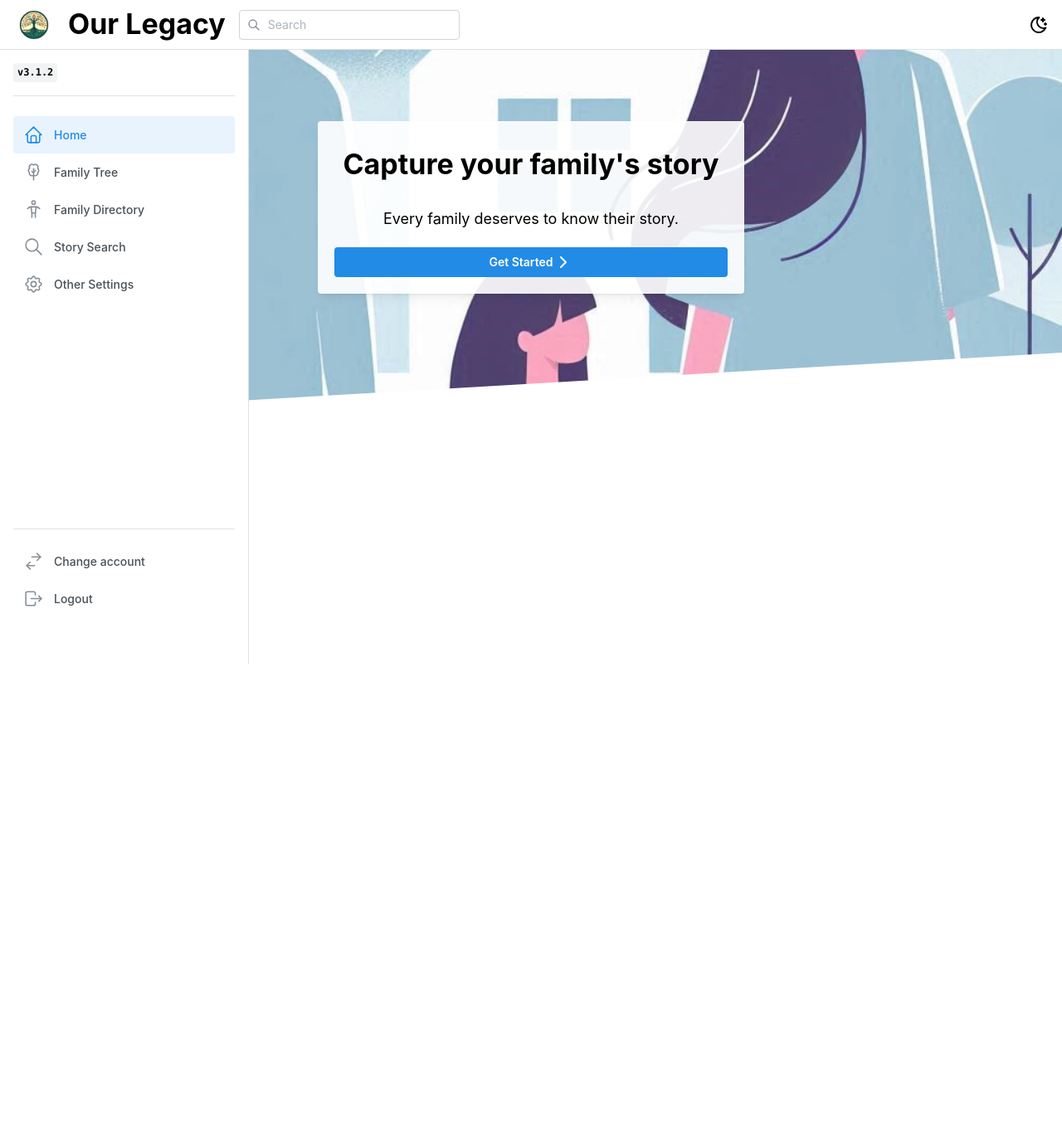
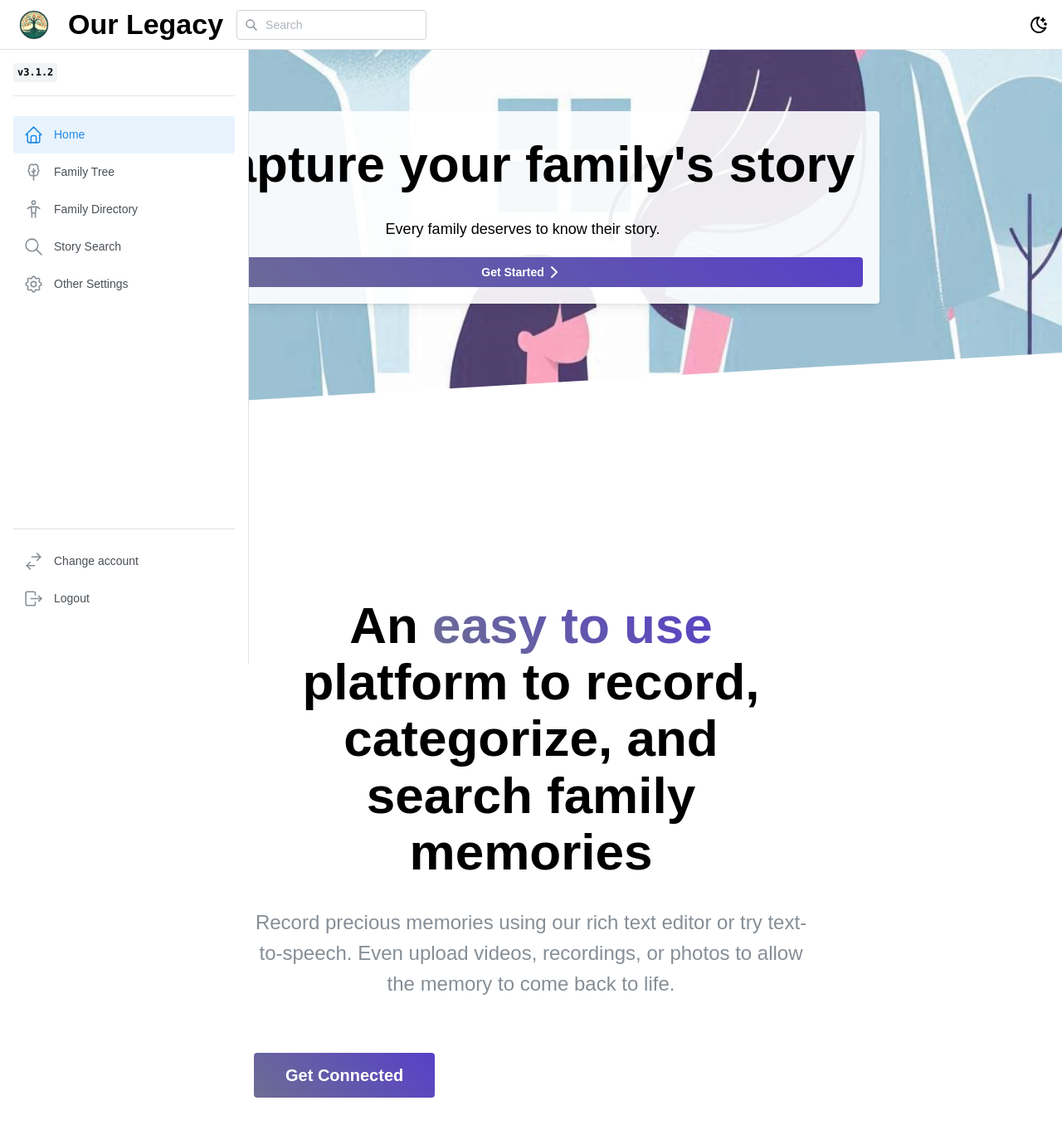
Before and after one commit to Connor-Miller/Stories, a React (Vite) app in the folder stories.client/: page / in a window 1280 px wide. Shown: the top 1362 px of the page at 83% size. Before the commit the page ends 800 px from the top, so only its background shows below. Built offline with nearby package versions, Linux system fonts and the light colour scheme.

Commit message:
Adds themes and hiddendetails component

```diff
--- a/stories.client/src/App.tsx
+++ b/stories.client/src/App.tsx
@@ -8,7 +8,9 @@ import './App.css';
 
 import {
     AppShell,
-    MantineProvider
+    MantineColorsTuple,
+    MantineProvider,
+    createTheme
 } from '@mantine/core';
 import { useDisclosure } from '@mantine/hooks';
 import { BrowserRouter } from 'react-router-dom';
@@ -28,9 +30,31 @@ function App() {
     })
     const [opened, { toggle }] = useDisclosure();
 
+    // Dark Blue
+    const primary: MantineColorsTuple = [
+        '#f3f3f7','#e3e3e7','#c5c5d0','#a4a4b9','#8888a5','#777699','#6d6d94','#5c5c82','#525174','#464668'
+    ];
+    // Light Purple
+    const secondary: MantineColorsTuple = [
+        '#f1eeff','#dedaf6','#bbb2e9','#9587db','#7563d0','#624cc9','#5740c7','#4733b0','#3e2c9e','#35258c'
+    ];
+    // Light Green
+    const tertiary: MantineColorsTuple = [
+        '#ebfffb','#d7fdf6','#a9fdec','#79fde2','#5bfdda','#4cfdd5','#44fdd2','#37e1b9','#28c8a5','#00ad8d'
+    ];
+
+    const theme = createTheme({
+        fontFamily: 'Greycliff CF, sans-serif',
+        colors: {
+            primary,
+            secondary,
+            tertiary
+        },
+    });
+
 
     return (
-        <MantineProvider>
+        <MantineProvider theme={theme }>
             <QueryClientProvider client={queryClient}>
                 <BrowserRouter>
                     <AppShell
--- a/stories.client/src/components/home/DiscoverFamily.css
+++ b/stories.client/src/components/home/DiscoverFamily.css
@@ -19,6 +19,7 @@
     background: rgba(255, 255, 255, 0.9); /* Semi-transparent background */
     padding: 20px;
     margin: 20px;
+    margin-right: 40px;
     text-align: center;
     display: flex;
     flex-direction: column;
@@ -27,6 +28,17 @@
 
 .card-title {
     padding: 10px;
+    font-family: Greycliff CF, var(--mantine-font-family);
+    font-size: rem(62px);
+    font-weight: 900;
+    line-height: 1.1;
+    margin: 0;
+    color: light-dark(var(--mantine-color-black), var(--mantine-color-white));
+
+    @media (max-width: $mantine-breakpoint-sm) {
+        font-size: rem(42px);
+        line-height: 1.2;
+    }
 }
 .card-subtitle {
     padding: 20px;
--- a/stories.client/src/components/home/DiscoverFamily.tsx
+++ b/stories.client/src/components/home/DiscoverFamily.tsx
@@ -10,7 +10,11 @@ const DiscoverFamily: React.FC = () => {
                 <Card className="overlay-card" shadow="sm" padding="lg">
                     <Title className="card-title" order={1}>Capture your family's story</Title>
                     <Text className="card-subtitle" size="lg">Every family deserves to know their story.</Text>
-                    <Button className="card-button">
+                <Button
+                    className="card-button"
+                    variant="gradient"
+                    gradient={{ from: 'primary', to: 'secondary' }}
+                >
                         Get Started
                         <IconChevronRight />
                     </Button>
--- /dev/null
+++ b/stories.client/src/components/home/HiddenDetails.module.css
@@ -0,0 +1,63 @@
+.wrapper {
+    padding: 10px;
+    margin: 10px;
+    position: relative;
+    box-sizing: border-box;
+    background-color: light-dark(var(--mantine-color-white), var(--mantine-color-dark-8));
+}
+
+.inner {
+    position: relative;
+    padding-top: rem(200px);
+    padding-bottom: rem(120px);
+
+    @media (max-width: $mantine-breakpoint-sm) {
+        padding-bottom: rem(80px);
+        padding-top: rem(80px);
+    }
+}
+
+.title {
+    font-family: Greycliff CF, var(--mantine-font-family);
+    font-size: rem(62px);
+    font-weight: 900;
+    line-height: 1.1;
+    margin: 0;
+    padding: 0;
+    color: light-dark(var(--mantine-color-black), var(--mantine-color-white));
+
+    @media (max-width: $mantine-breakpoint-sm) {
+        font-size: rem(42px);
+        line-height: 1.2;
+    }
+}
+
+.description {
+    margin-top: var(--mantine-spacing-xl);
+    font-size: rem(24px);
+
+    @media (max-width: $mantine-breakpoint-sm) {
+        font-size: rem(18px);
+    }
+}
+
+.controls {
+    margin-top: calc(var(--mantine-spacing-xl) * 2);
+
+    @media (max-width: $mantine-breakpoint-sm) {
+        margin-top: var(--mantine-spacing-xl);
+    }
+}
+
+.control {
+    height: rem(54px);
+    padding-left: rem(38px);
+    padding-right: rem(38px);
+
+    @media (max-width: $mantine-breakpoint-sm) {
+        height: rem(54px);
+        padding-left: rem(18px);
+        padding-right: rem(18px);
+        flex: 1;
+    }
+}
--- /dev/null
+++ b/stories.client/src/components/home/HiddenDetails.tsx
@@ -0,0 +1,40 @@
+import { Container, Text, Button, Group } from '@mantine/core';
+import classes from './HiddenDetails.module.css';
+
+const HiddenDetails: React.FC = () => {
+
+
+    return (
+        <div className={classes.wrapper}>
+            <Container size={700} className={classes.inner}>
+                <h1 className={classes.title}>
+                    An{' '}
+                    <Text component="span" variant="gradient" gradient={{ from: 'primary', to: 'secondary' }} inherit>
+                        easy to use
+                    </Text>{' '}
+                    platform to record, categorize, and search family memories
+                </h1>
+
+                <Text className={classes.description} color="dimmed">
+                    Record precious memories using our rich text editor or try text-to-speech.
+                    Even upload videos, recordings, or photos to allow the memory to come back to life.
+                </Text>
+
+                <Group className={classes.controls}>
+                    <Button
+                        size="xl"
+                        className={classes.control}
+                        variant="gradient"
+                        gradient={{ from: 'primary', to: 'secondary' }}
+                    >
+                        Get Connected
+                    </Button>
+
+
+                </Group>
+            </Container>
+        </div>
+    );
+}
+
+export default HiddenDetails;
--- a/stories.client/src/pages/HomePage.tsx
+++ b/stories.client/src/pages/HomePage.tsx
@@ -1,4 +1,5 @@
 import DiscoverFamily from "../components/home/DiscoverFamily";
+import HiddenDetails from "../components/home/HiddenDetails";
 
 import './HomePage.css';
 
@@ -6,6 +7,7 @@ export function HomePage() {
     return (
         <div className="home">
             <DiscoverFamily />
+            <HiddenDetails />
         </div>
     );
 }
```
